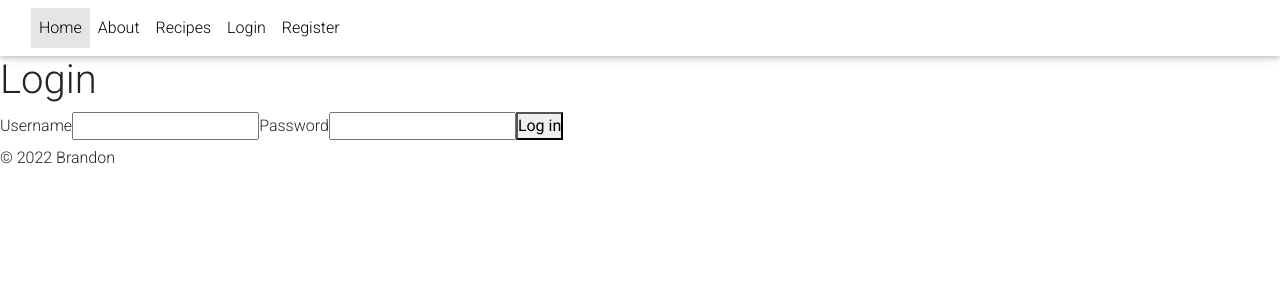
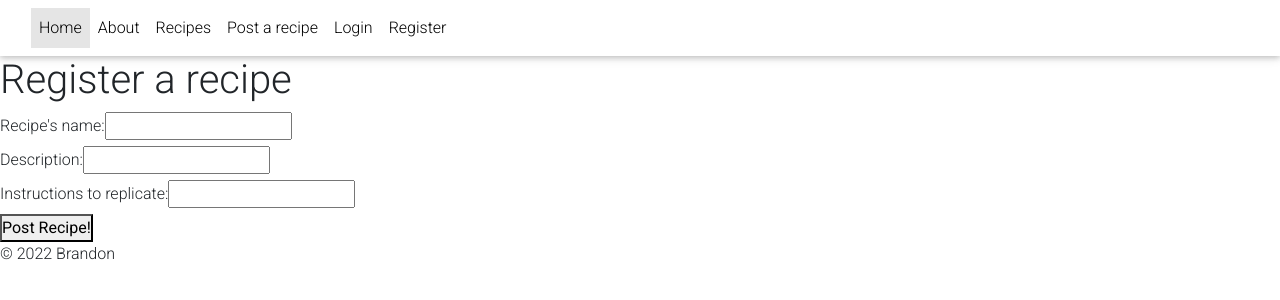
Before and after one commit to brenzlr/GoodGrub, a React (Create React App) app: page /postRecipe in a window 1280 px wide. Before the commit this address led to /. Shown: the top 300 px of the page. Built offline with nearby package versions, Linux system fonts and the light colour scheme.

Commit message:
added unfinished post a recipe page

```diff
--- a/src/App.js
+++ b/src/App.js
@@ -12,6 +12,7 @@ import { RegisterForm } from "./components/RegisterForm";
 import Login from "pages/Login";
 import Register from "pages/Register";
 import RecipeDetails from "pages/RecipeDetails";
+import PostRecipe from "pages/PostRecipe";
 
 export const LoggedInContext = React.createContext({
   isLoggedIn: false,
@@ -35,6 +36,7 @@ function App() {
             <Route path="about" element={<About />} />
             <Route path="recipes" element={<Recipes />} />
             <Route path="recipeDetails" element={<RecipeDetails />} />
+            <Route path="postRecipe" element={<PostRecipe />} />
             <Route path="login" element={<Login />} />
             <Route path="register" element={<Register />} />
           </Route>
--- a/src/components/Header.js
+++ b/src/components/Header.js
@@ -43,6 +43,9 @@ export function Header() {
                 <MDBNavbarLink href="/recipes">Recipes</MDBNavbarLink>
               </MDBNavbarItem>
               <MDBNavbarItem>
+                <MDBNavbarLink href="/postRecipe">Post a recipe</MDBNavbarLink>
+              </MDBNavbarItem>
+              <MDBNavbarItem>
                 {isLoggedIn ? (
                   <LogoutButton />
                 ) : (
--- /dev/null
+++ b/src/components/RegisterRecipe.js
@@ -0,0 +1,53 @@
+import React, { useRef } from "react";
+
+export function RegisterRecipe() {
+  //const [isLoggedIn, setIsLoggedIn] = React.useContext(LoggedInContext);
+  const titleRef = useRef();
+  const descRef = useRef();
+  const instructRef = useRef();
+  const ratingRef = useRef();
+
+  const handleSubmit = (event) => {
+    event.preventDefault(); // prevent page reload
+
+    // to fill in based on callPostBody
+    fetch("http://localhost:3001/recipes/register", {
+      method: "POST",
+      body: JSON.stringify({
+        title: titleRef.current.value,
+        description: descRef.current.value,
+        instructions: instructRef.current.value,
+        rating: ratingRef.current.value, //needs to take from the component
+        //picture, gotta see how to do this
+      }),
+      headers: {
+        "Content-type": "application/json; charset=UTF-8",
+      },
+    })
+      .then((data) => data.json())
+      .then((json) => {
+        json.success ? alert("Recipe created successfully") : alert(json.msg);
+      });
+  };
+
+  //need picture and rating here -----------------------------------------------
+  return (
+    <div>
+      <h1>Register a recipe</h1>
+      <form onSubmit={handleSubmit}>
+        <label htmlFor="title">Recipe's name: </label>
+        <input id="title" type="text" ref={titleRef} required />
+        <br></br>
+        <label htmlFor="description">Description: </label>
+        <input id="description" type="text" ref={descRef} required />
+        <br></br>
+        <label htmlFor="instructions">Instructions to replicate: </label>
+        <input id="instructions" type="text" ref={instructRef} required />
+        <br></br>
+        <button type="submit">Post Recipe!</button>
+      </form>
+    </div>
+  );
+}
+
+export default RegisterRecipe;
--- /dev/null
+++ b/src/pages/PostRecipe.js
@@ -0,0 +1,11 @@
+import RegisterRecipe from "components/RegisterRecipe";
+
+export function PostRecipe() {
+  return (
+    <div>
+      <RegisterRecipe />
+    </div>
+  );
+}
+
+export default PostRecipe;
```
